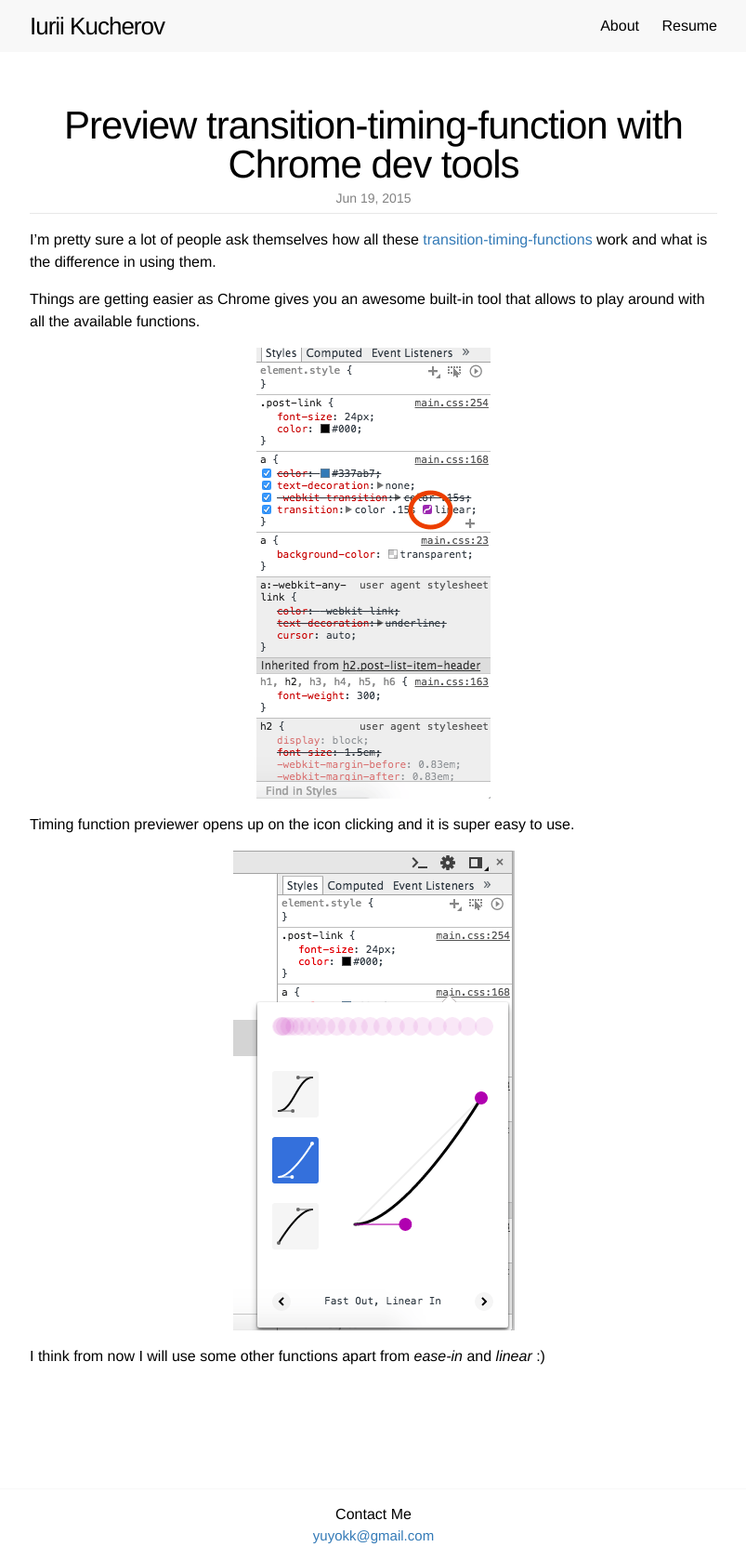
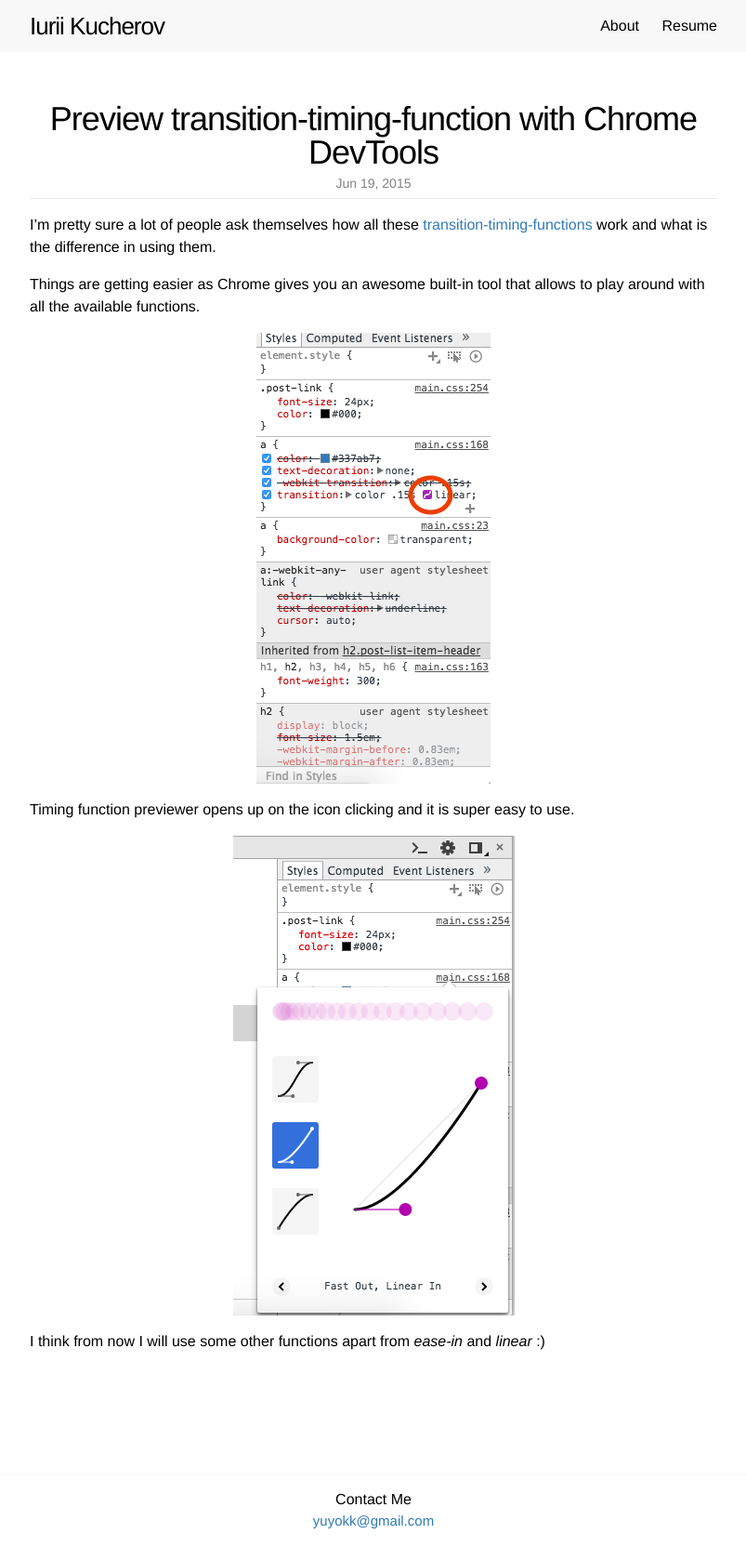
Before and after one commit to yuyokk/yuyokk.github.io, a Jekyll site: the page built from _posts/2015-06-19-preview-transition-timing-function-with-chrome-dev-tools.md, in a window 1280 px wide. Shown: the whole page at 93% size, without its empty margins (238-1041 px from the left). Built offline with Jekyll 4.4.1, drawn with Linux system fonts in a browser that asks for light colours; comment, search, counter and statistics services are not loaded.

```diff
--- a/_layouts/post.html
+++ b/_layouts/post.html
@@ -4,7 +4,7 @@
 <div class="post">
 
   <header class="post-header">
-    <h1 class="post-title">
+    <h1 class="post-title post-title--blog">
       {{ page.title }}
     </h1>
 
--- a/_posts/2015-06-19-preview-transition-timing-function-with-chrome-dev-tools.md
+++ b/_posts/2015-06-19-preview-transition-timing-function-with-chrome-dev-tools.md
@@ -1,6 +1,6 @@
 ---
 layout: post
-title:  Preview transition-timing-function with Chrome dev tools
+title:  Preview transition-timing-function with Chrome DevTools
 date:   2015-06-19 00:35:10
 categories:
 ---
@@ -9,10 +9,10 @@
 
 Things are getting easier as Chrome gives you an awesome built-in tool that allows to play around with all the available functions.
 
-![Chrome tool to play around with timing functions on dev console](/images/posts/chrome-dev-tools-timing-function-tool.png){: .img-reponsive .center-block }
+![Chrome tool to play around with timing functions on dev console](/images/posts/chrome-dev-tools-timing-function-tool.png){: .img-responsive .center-block }
 
 Timing function previewer opens up on the icon clicking and it is super easy to use.
 
-![Chrome tool to play around with timing functions](/images/posts/timing-tool.png){: .img-reponsive .center-block }
+![Chrome tool to play around with timing functions](/images/posts/timing-tool.png){: .img-responsive .center-block }
 
 I think from now I will use some other functions apart from _ease-in_ and _linear_ :)
--- a/_sass/_layout.scss
+++ b/_sass/_layout.scss
@@ -197,6 +197,10 @@
     }
 }
 
+.post-title--blog {
+    font-size: 36px;
+}
+
 .post-content {
     margin-bottom: $spacing-unit;
 
--- a/gulpfile.js
+++ b/gulpfile.js
@@ -36,7 +36,7 @@
         svgoPlugins: [{ removeViewBox: false }],
         use: [pngquant()]
     }))
-    .pipe(gulp.dest('images/'));
+    .pipe(gulp.dest('images'));
 });
 
 gulp.task('build', shell.task(['jekyll build']));
@@ -51,7 +51,6 @@
 
 gulp.task('watch', function() {
   gulp.watch(paths.sass, ['sass', 'build']);
-  gulp.watch(paths.images, ['images', 'build']);
   gulp.watch(paths.pages, ['build']);
 });
 
```
Also changed, not shown: _posts/2015-07-17-optimize-images-for-sites.md (added, +56 -0 lines), css/main.min.css, images/posts/upwork-page-speed-insight.png (added). Lines whose indentation alone changed are shown as unchanged.
